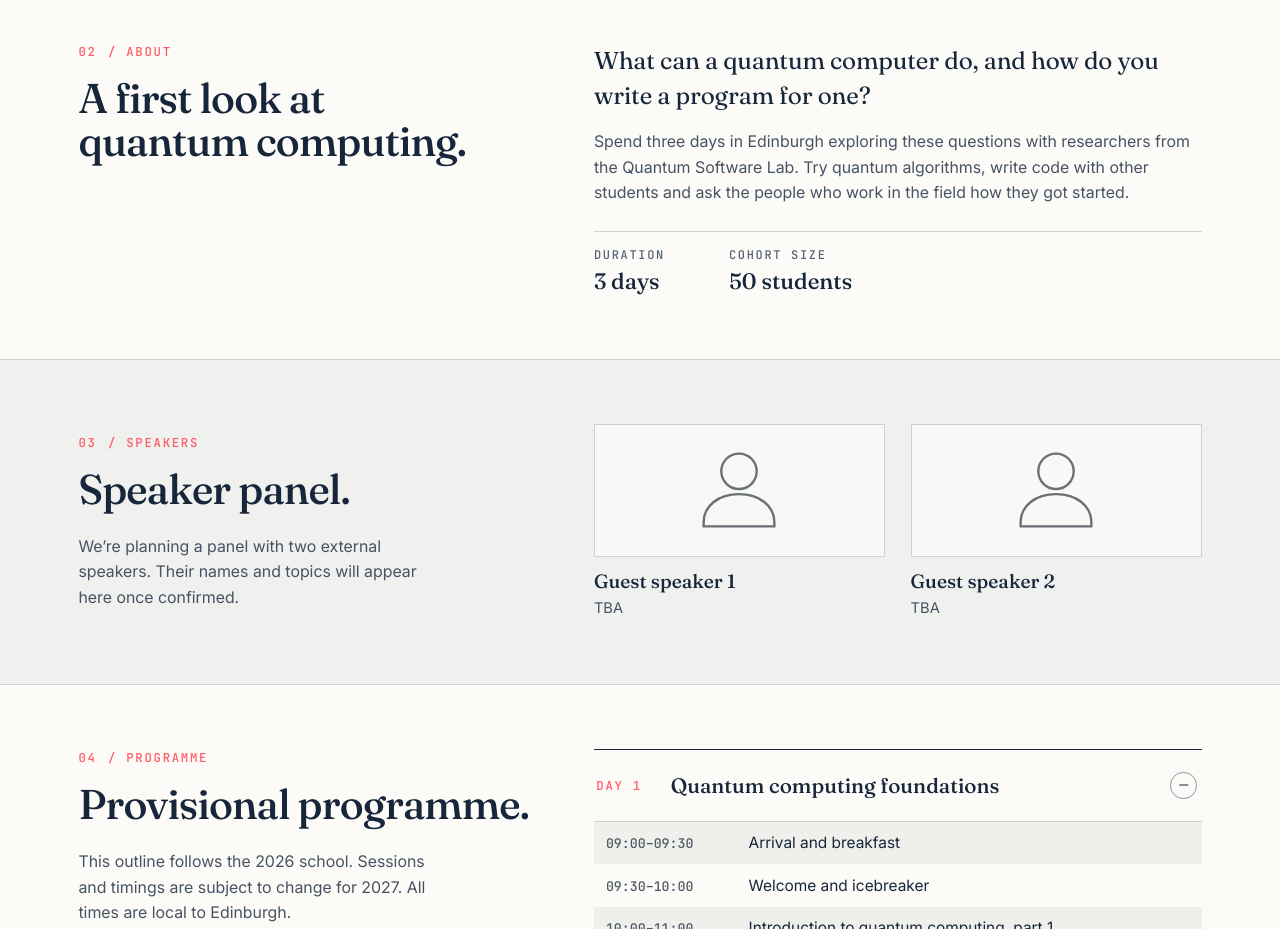
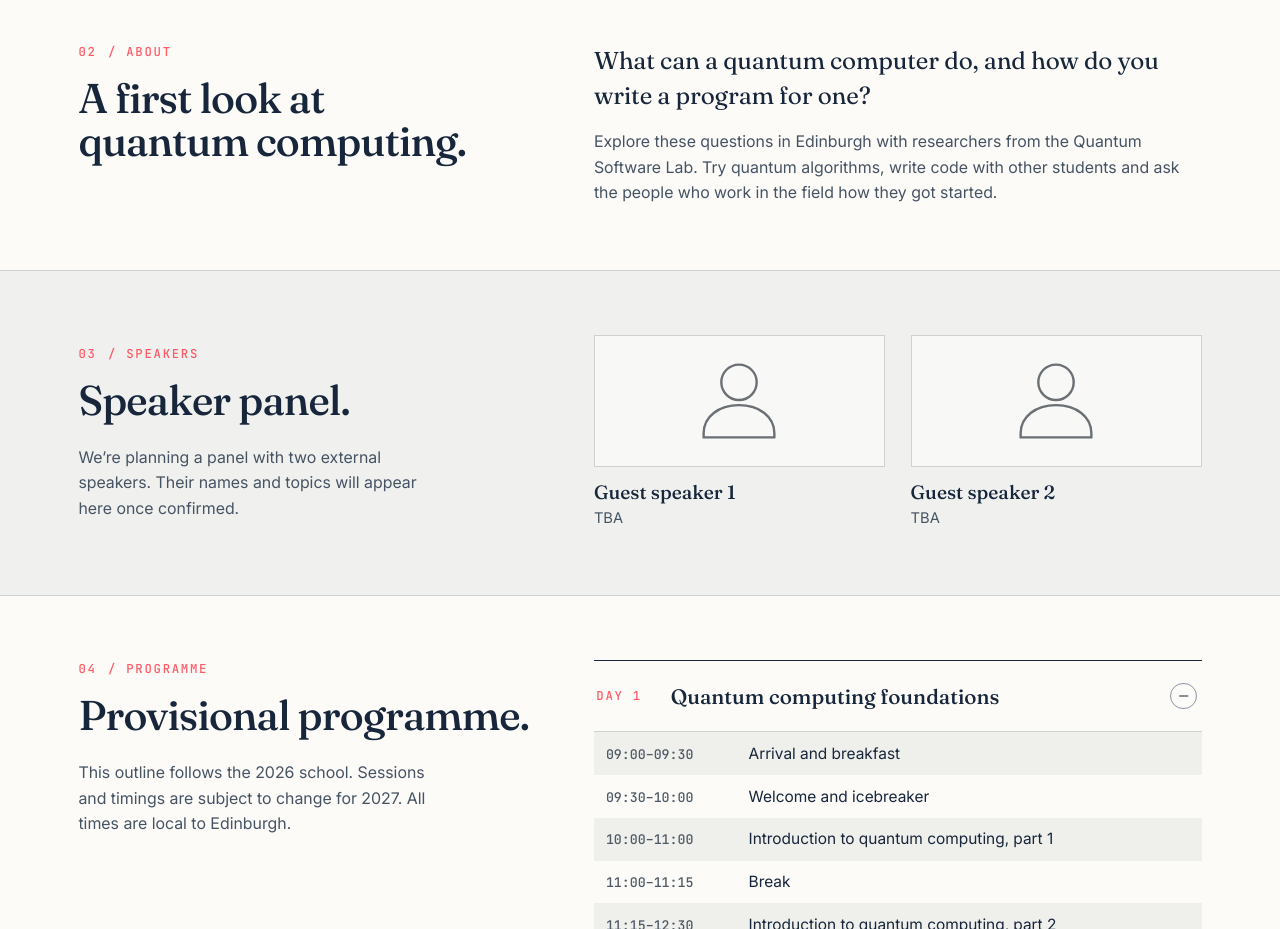
Before and after one commit to yqr-summer-school/yqr-summer-school.github.io, a plain HTML site: page index.html in a window 1280 px wide. Shown: the part 1040-1969 px from the top of the page. Drawn offline with Linux system fonts and the light colour scheme.

Commit message:
Remove duration and cohort size from the About section

```diff
--- a/index.html
+++ b/index.html
@@ -70,8 +70,7 @@
       </div>
       <div class="about-copy">
         <p class="lead">What can a quantum computer do, and how do you write a program for one?</p>
-        <p>Spend three days in Edinburgh exploring these questions with researchers from the Quantum Software Lab. Try quantum algorithms, write code with other students and ask the people who work in the field how they got started.</p>
-        <dl class="school-facts"><div><dt>Duration</dt><dd>3 days</dd></div><div><dt>Cohort size</dt><dd>50 students</dd></div></dl>
+        <p>Explore these questions in Edinburgh with researchers from the Quantum Software Lab. Try quantum algorithms, write code with other students and ask the people who work in the field how they got started.</p>
       </div>
     </div>
   </section>
```
